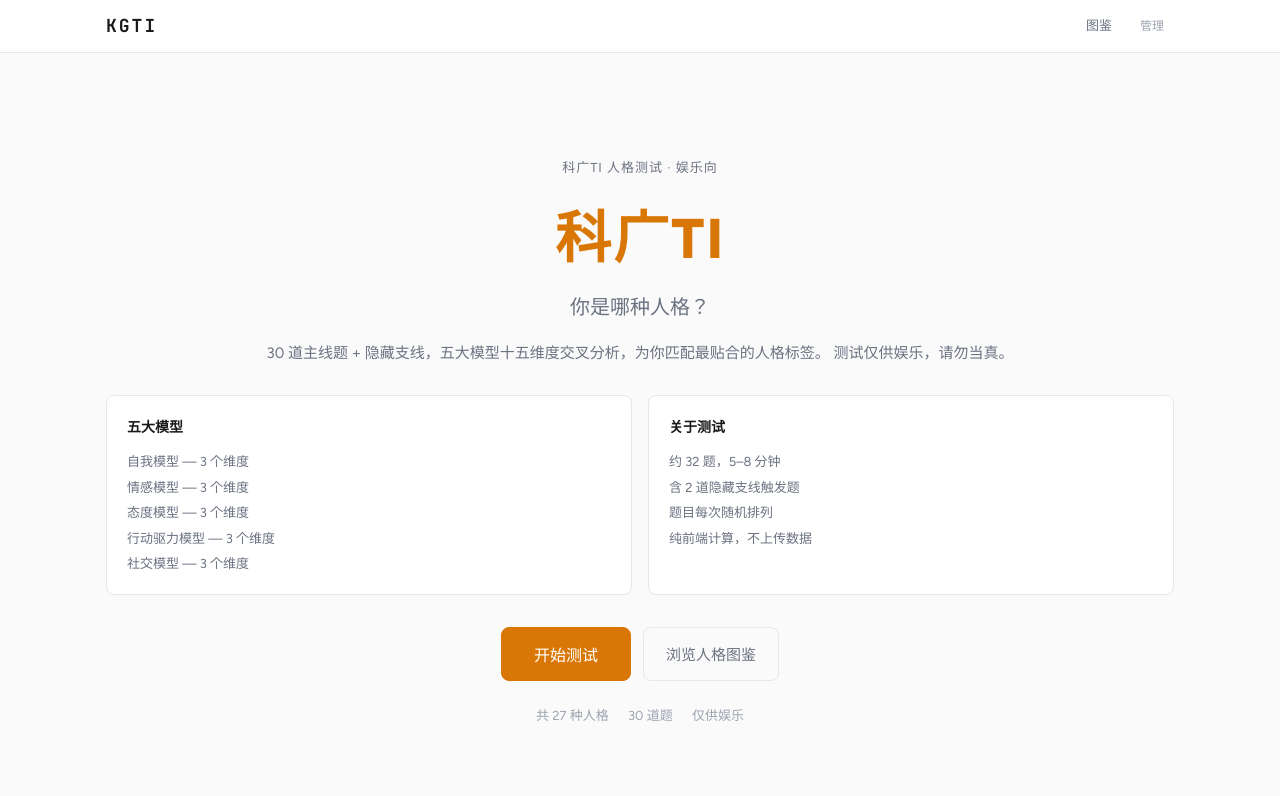
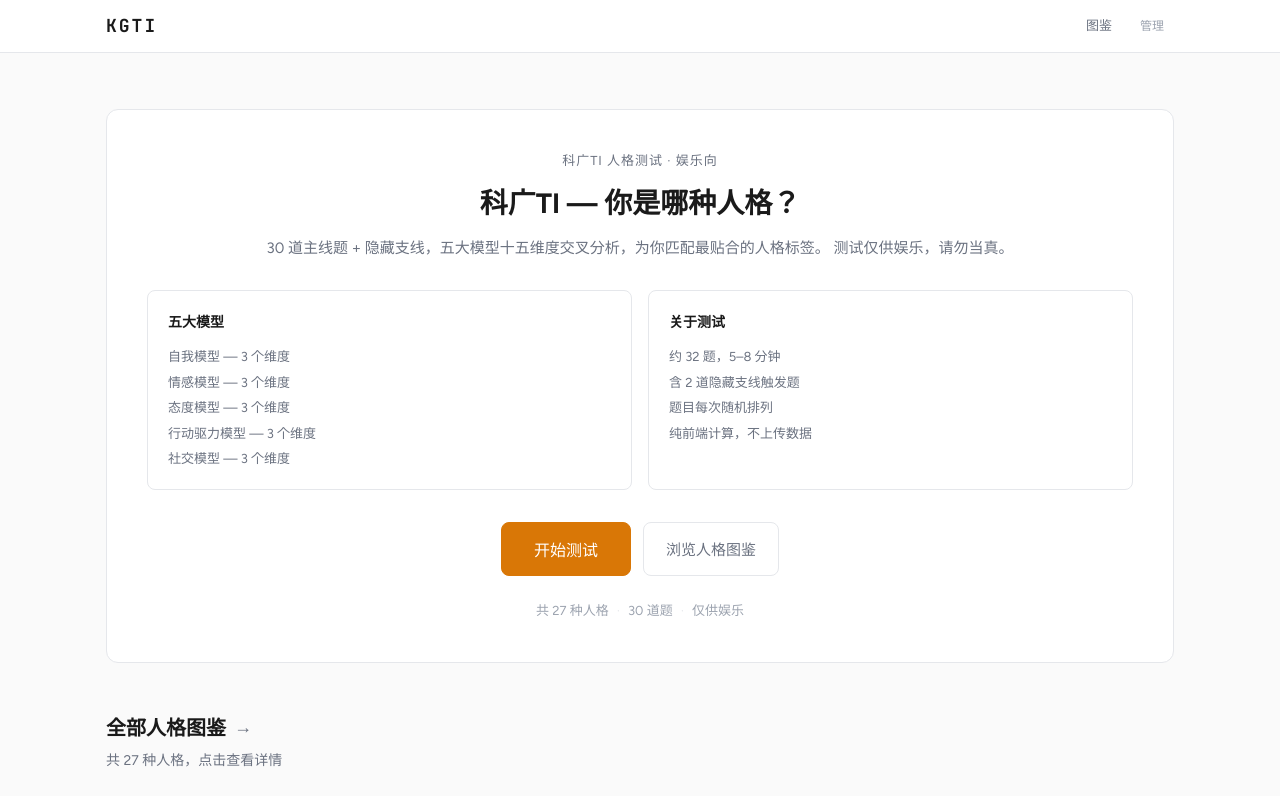
Before and after one commit to WWangZQ/Unicorn-Competition-Entertainment, a React (Vite) app in the folder frontend/: page / in a window 1280 px wide. Shown: the top 796 px of the page. Built offline with nearby package versions, Linux system fonts and the light colour scheme.

Commit message:
Redesign hero as card layout matching SBTI design

```diff
--- a/frontend/src/App.css
+++ b/frontend/src/App.css
@@ -142,28 +142,20 @@ a:hover { color: var(--accent-hover); }
 /* ===== Hero (Home) ===== */
 .hero {
   text-align: center;
-  padding: 48px 0 32px;
+  padding: 40px;
+}
+
+.hero.card {
+  background: var(--bg-card);
+  border: 1px solid var(--border);
+  border-radius: var(--radius);
 }
 
 .hero-title {
-  display: flex;
-  flex-direction: column;
-  gap: 4px;
-  margin-bottom: 16px;
-}
-
-.hero-brand {
-  font-family: var(--font-sans);
-  font-size: 56px;
-  font-weight: 800;
-  letter-spacing: 2px;
-  color: var(--accent);
-}
-
-.hero-sub {
-  font-size: 20px;
-  color: var(--text-muted);
-  font-weight: 400;
+  font-size: 28px;
+  font-weight: 700;
+  margin-bottom: 12px;
+  line-height: 1.4;
 }
 
 .hero-desc {
@@ -1107,11 +1099,9 @@ a:hover { color: var(--accent-hover); }
 @media (max-width: 640px) {
   .main { padding: 16px 12px 48px; }
 
-  .hero { padding: 32px 0 24px; }
+  .hero { padding: 24px 20px; }
 
-  .hero-brand { font-size: 36px; letter-spacing: 2px; }
-
-  .hero-sub { font-size: 17px; }
+  .hero-title { font-size: 22px; }
 
   .hero-actions { flex-direction: column; align-items: center; }
 
--- a/frontend/src/pages/HomePage.tsx
+++ b/frontend/src/pages/HomePage.tsx
@@ -19,12 +19,9 @@ export default function HomePage() {
 
   return (
     <div className="page home-page">
-      <section className="hero">
+      <section className="hero card">
         <div className="eyebrow">科广TI 人格测试 · 娱乐向</div>
-        <h1 className="hero-title">
-          <span className="hero-brand">科广TI</span>
-          <span className="hero-sub">你是哪种人格？</span>
-        </h1>
+        <h1 className="hero-title">科广TI — 你是哪种人格？</h1>
         <p className="hero-desc">
           30 道主线题 + 隐藏支线，五大模型十五维度交叉分析，为你匹配最贴合的人格标签。
           测试仅供娱乐，请勿当真。
```
